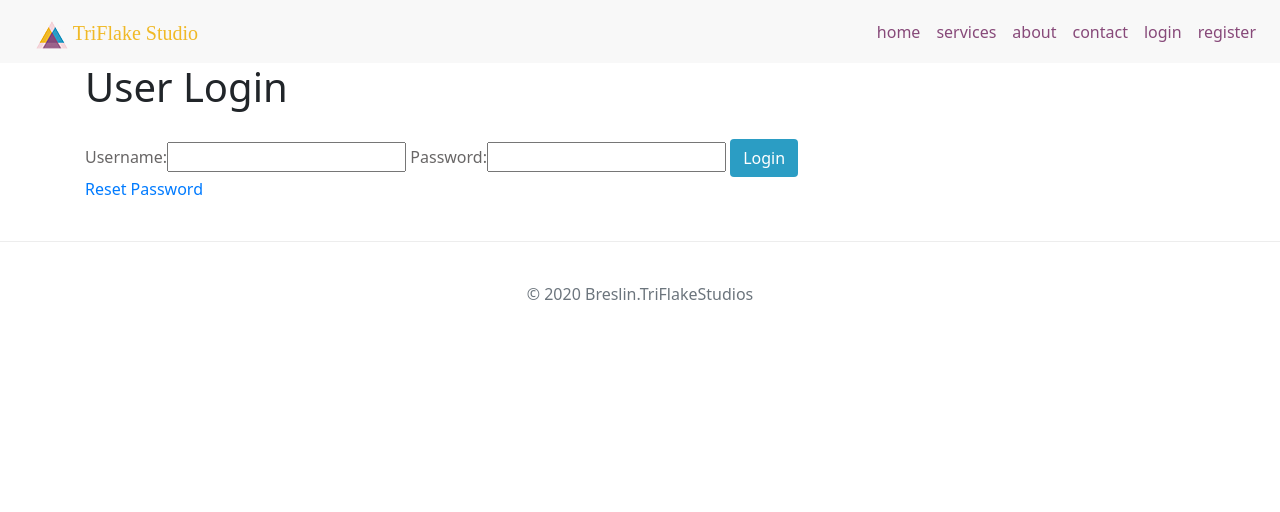
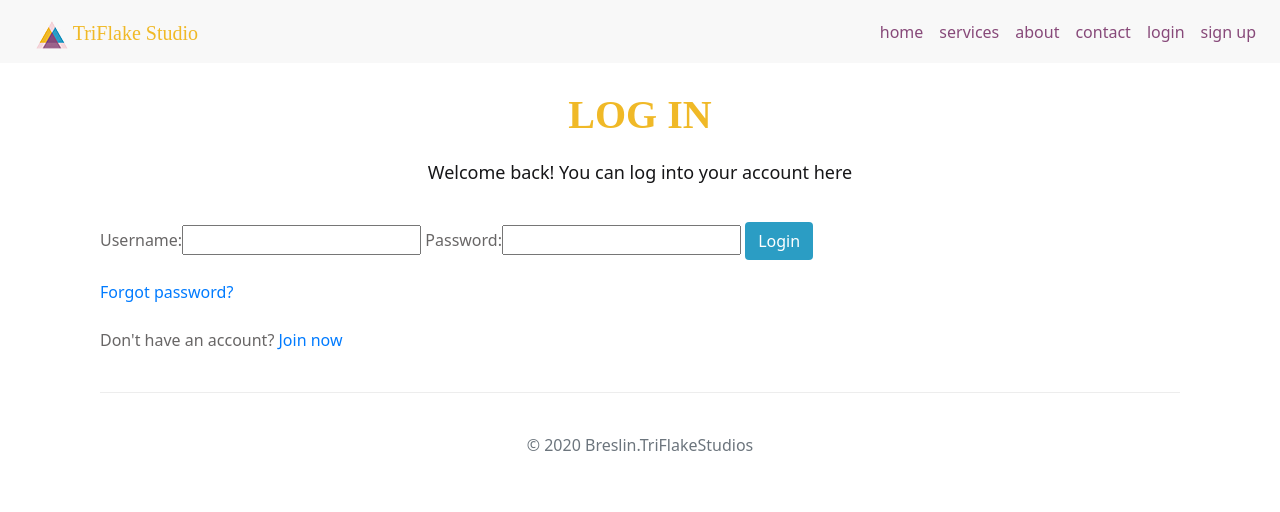
Before and after one commit to OrlaBr/triflake-studios, a Django app: page /accounts/login/ in a window 1280 px wide. Shown: the top 512 px of the page. Run offline with Django 3.2, Linux system fonts and the light colour scheme; some libraries are stand-ins or nearby versions.

Commit message:
Styling Login Page

```diff
--- a/accounts/templates/login.html
+++ b/accounts/templates/login.html
@@ -4,14 +4,25 @@
 
 {% block page_title %}Login Page{% endblock %}
 
-{% block page_heading %}User Login{% endblock %}
+
 
 {% block content %}
+<div class="container userLoginPage">
+<div class="row">
+<h2 class="loginHeading">LOG IN</h2>
+</div>
+<div class="loginPage">
+    <p class="registerText">Welcome back! You can log into your account here</p>
     <form method="POST">
         {% csrf_token %}
         {{ login_form | as_bootstrap }}
         <button type="submit" class="btn btn-default">Login</button>
     </form>
+    <p class="forgotPassword"><a href="{% url 'password_reset' %}">Forgot password?</a>
+        <br>
+        <br>
+            Don't have an account? <a href="{% url 'registration' %}">Join now</a></p>
+</div>
+<div>
 
-    <p><a href="{% url 'password_reset' %}">Reset Password</a></p>
 {% endblock %}
--- a/static/css/custom.css
+++ b/static/css/custom.css
@@ -55,7 +55,15 @@ footer {
     padding-top: 20px;
 }
 
+form {
+    color: rgb(104, 102, 102);
+    padding-top: 20px;
+}
 
+.btn-default {
+    background-color: #2b9dc4;
+    color: white;
+}
 /***Registration Page**/
 
 .registerPage h2 {
@@ -73,12 +81,24 @@ footer {
     font-size: 18px;
 }
 
-form {
+
+/***User Login Page**/
+
+.userLoginPage h2 {
+    color: #f0b927;
+    font-family: 'Abhaya Libre', serif;
+    font-weight: 900;
+    margin: 0 auto;
+    padding: 20px;
+    font-size: 40px;
+}
+
+.signUpText {
+    color:#A9A9A9;
+    text-align: center;
+}
+
+.forgotPassword {
     color: rgb(104, 102, 102);
     padding-top: 20px;
 }
-
-.btn-default {
-    background-color: #2b9dc4;
-    color: white;
-}
--- a/templates/base.html
+++ b/templates/base.html
@@ -49,7 +49,7 @@
 					<li class="nav-item"><a class="nav-link" href="{% url 'logout' %}">logout</a></li>
 					{% else %}
 					<li class="nav-item"><a class="nav-link" href="{% url 'login' %}">login</a></li>
-					<li class="nav-item"><a class="nav-link" href="{% url 'registration' %}">register</a></li>
+					<li class="nav-item"><a class="nav-link" href="{% url 'registration' %}">sign up</a></li>
 					{% endif %}
 				</ul>
 			</div>
```
Also changed, not shown: accounts/templates/registration.html (+8 -2 lines).
